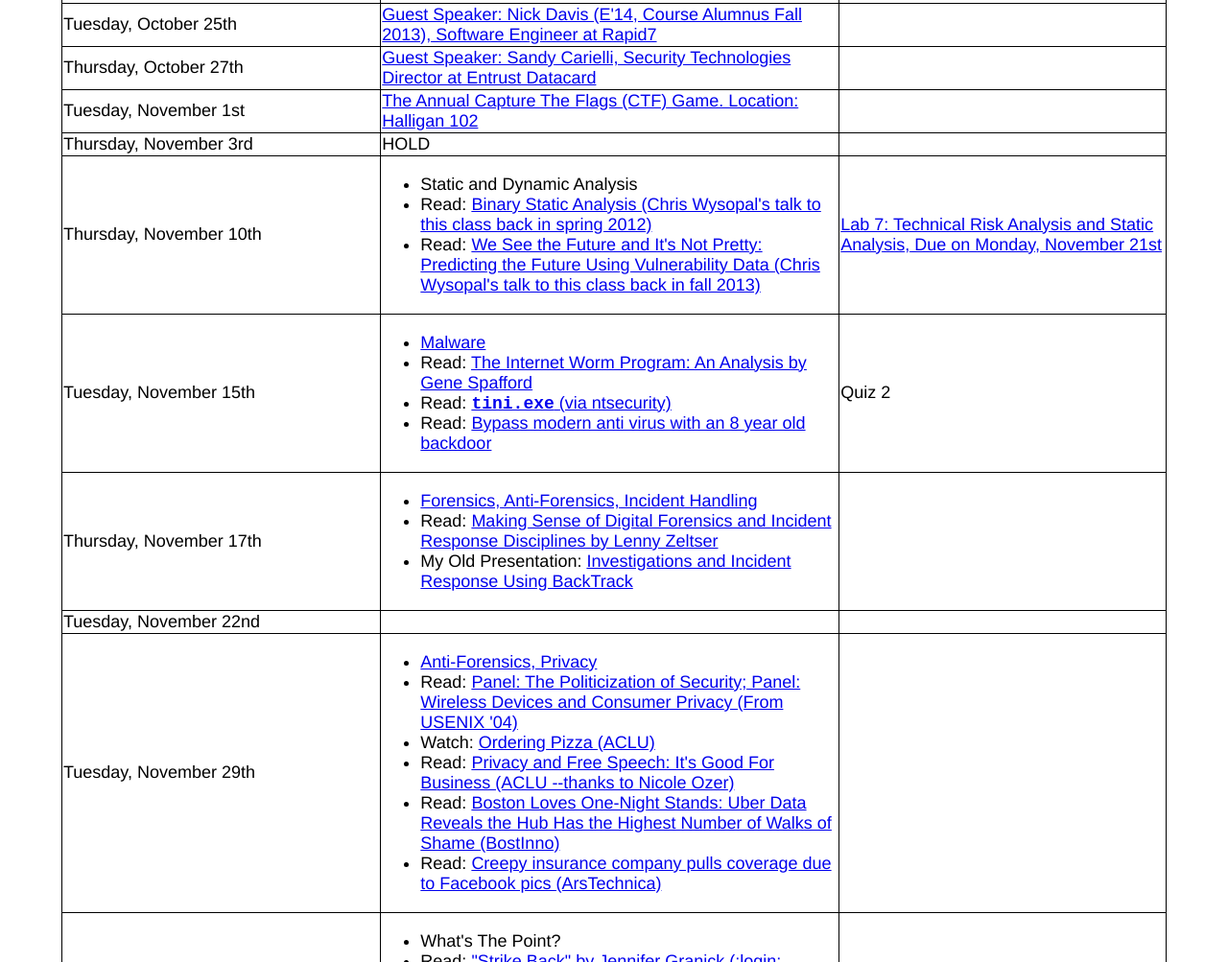
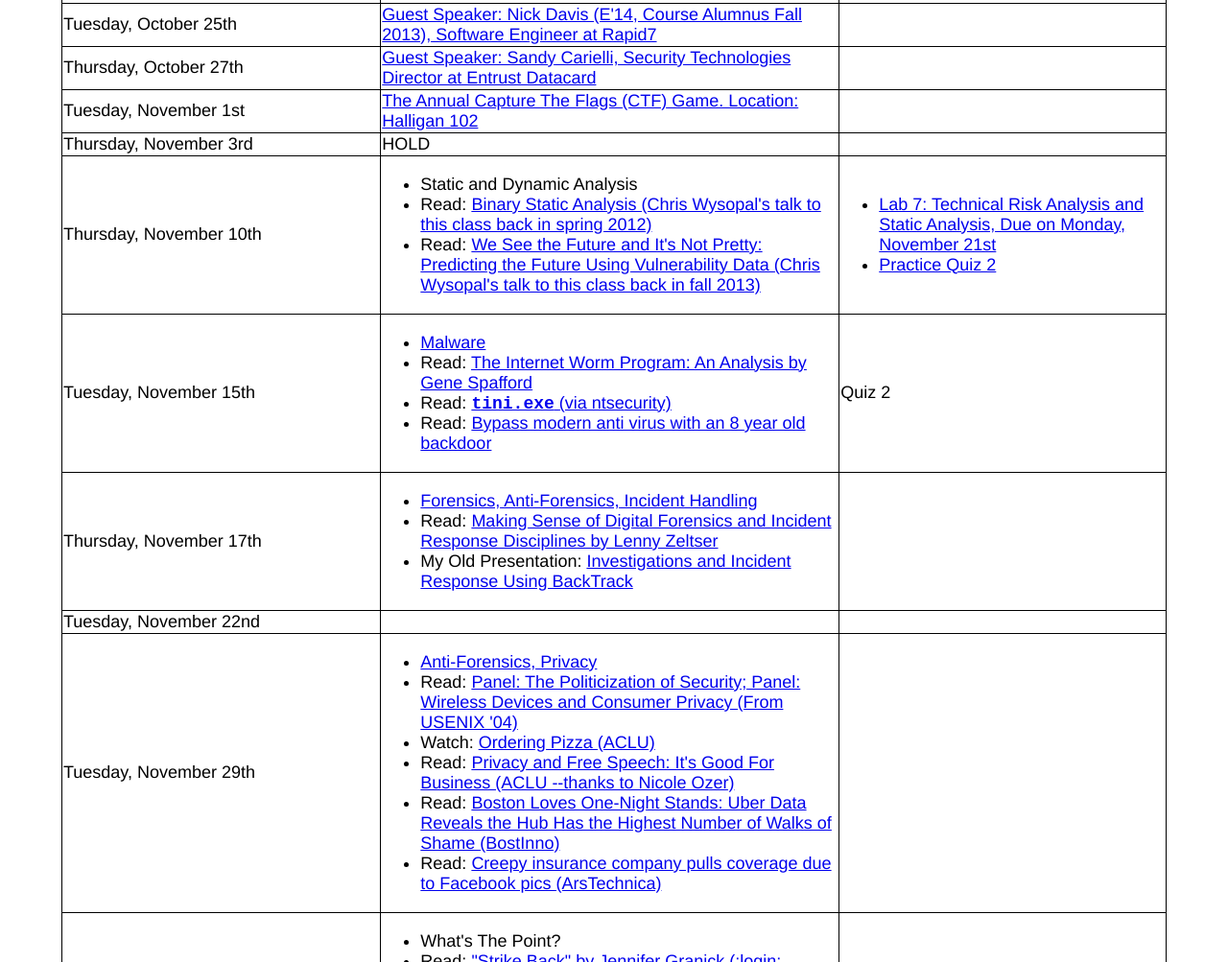
Before and after one commit to smalik02/DefenseAgainstTheDarkArts, a plain HTML site: page index.html in a window 1280 px wide. Shown: the part 4160-5163 px from the top of the page at 96% size. Drawn offline with Linux system fonts and the light colour scheme.

Commit message:
Posted Practice Quiz 2

```diff
--- a/index.html
+++ b/index.html
@@ -295,7 +295,12 @@
     	<li>Read: <a href="notes/predicting_the_future_veracode.pdf">We See the Future and It's Not Pretty: Predicting the Future Using Vulnerability Data (Chris Wysopal's talk to this class back in fall 2013)</a></li>
     </ul>
 </td>
-<td><a href="assignments/lab-techriskanalysis.html">Lab 7: Technical Risk Analysis and Static Analysis, Due on Monday, November 21st</a></td>
+<td>
+	<ul>
+		<li><a href="assignments/lab-techriskanalysis.html">Lab 7: Technical Risk Analysis and Static Analysis, Due on Monday, November 21st</a></li>
+		<li><a href="assignments/q2_practice.pdf">Practice Quiz 2</a></li>
+	</ul>
+</td>
 </tr>
 <tr>
 <td>Tuesday, November 15th</td>
```
Also changed, not shown: 1 other file.
